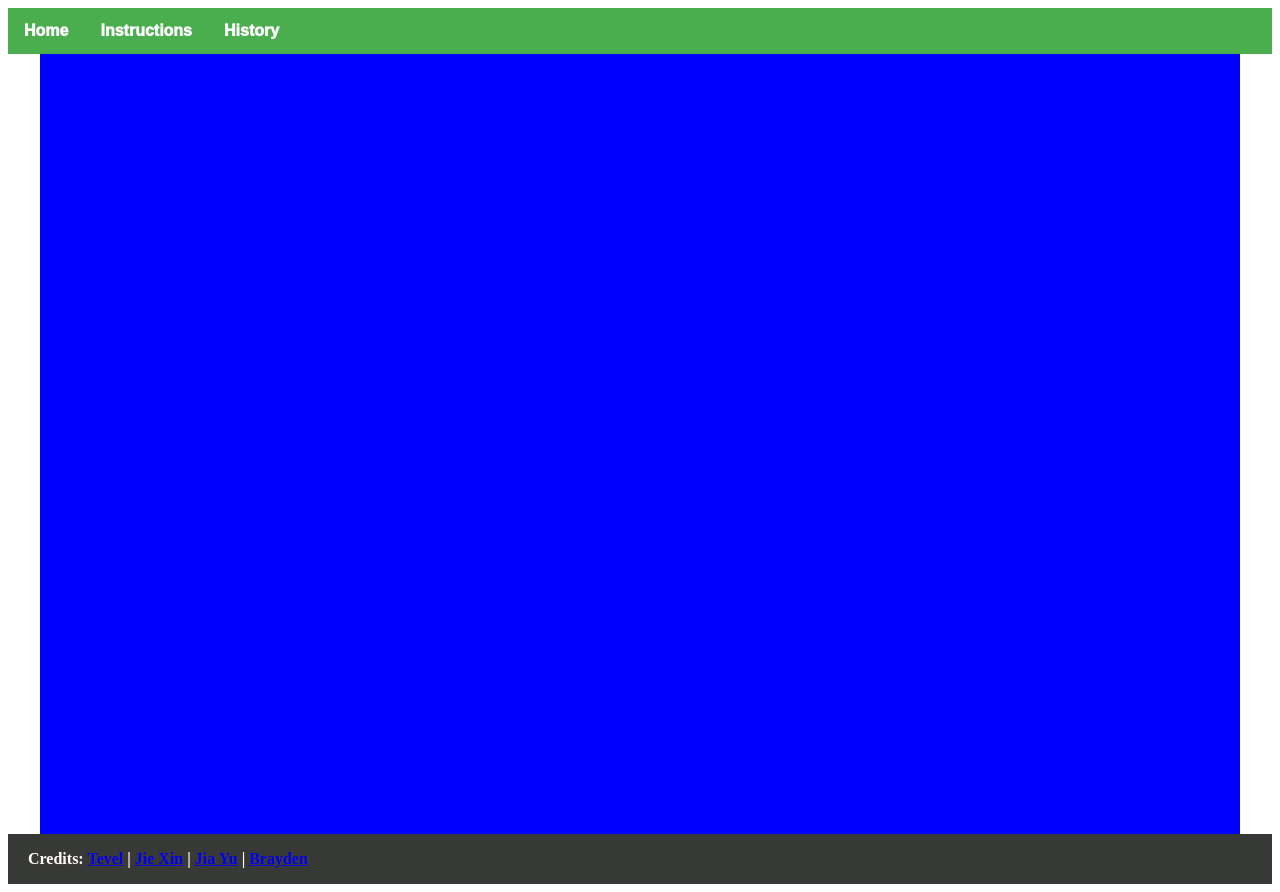
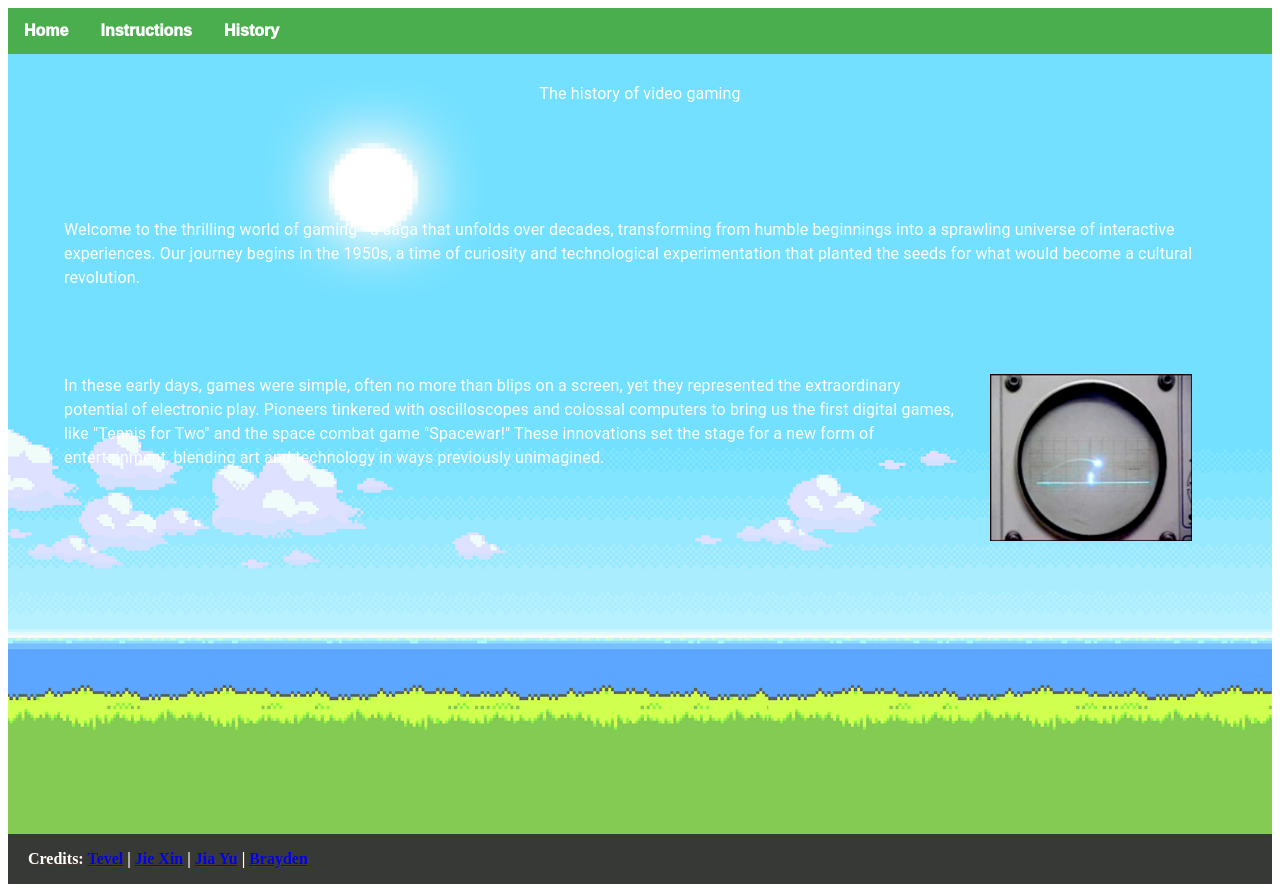
Before and after one commit to House-Fish/css_assignment2, a Next.js app: page /history in a window 1280 px wide. Built offline with nearby package versions, Linux system fonts and the light colour scheme.

Commit message:
History page update

```diff
--- a/app/history/page.jsx
+++ b/app/history/page.jsx
@@ -1,10 +1,49 @@
-import { Container, Typography } from "@mui/material";
+'use client';
+
+import React from 'react';
+import { Container, Typography } from '@mui/material';
+import styles from './page.module.css';
 
 function App() {
     return (
-    <Container sx = {{bgcolor: "blue", height: "100vh"}}>
-        <Typography></Typography>
-    </Container>
+        <div className={styles.parallax}>
+            <Container sx={{ height: "10vh", display: 'flex', flexDirection: 'column', justifyContent: 'center', alignItems: 'center' }}>
+                <Typography className={styles.flappybirdfont}>
+                    The history of video gaming
+                </Typography>
+            </Container>
+            <Container sx={{ height: "30vh", display: 'flex', flexDirection: 'column', justifyContent: 'center', alignItems: 'left' }}>
+                <Typography className={styles.flappybirdfont}>
+                Welcome to the thrilling world of gaming—a saga that unfolds over decades,
+                transforming from humble beginnings into a sprawling universe of interactive experiences.
+                Our journey begins in the 1950s, a time of curiosity and technological experimentation
+                that planted the seeds for what would become a cultural revolution.
+                </Typography>
+            </Container>
+            <Container sx={{ height: "30vh", display: 'flex', flexDirection: 'row', justifyContent: 'center', alignItems: 'right' }}>
+                <Typography className={styles.flappybirdfont}>
+                In these early days, games were simple, often
+                no more than blips on a screen, yet they represented
+                the extraordinary potential of electronic play. Pioneers
+                tinkered with oscilloscopes and colossal computers to
+                bring us the first digital games, like "Tennis for Two"
+                and the space combat game "Spacewar!" These innovations
+                set the stage for a new form of entertainment, blending
+                art and technology in ways previously unimagined.
+                </Typography>
+                <Container
+                component="img"
+                sx={{
+                    height: 233,
+                    width: 350,
+                    maxHeight: { xs: 233, md: 167 },
+                    maxWidth: { xs: 350, md: 250 },
+                }}
+                alt="Tennis for two."
+                src="/tennis_for_two.jpg"
+                />
+            </Container>
+        </div>
     );
 }
 
--- /dev/null
+++ b/app/history/page.module.css
@@ -0,0 +1,18 @@
+.parallax {
+    background-image: url('/background2.png');
+    height: 100vh;
+    background-attachment: fixed; /* parallex scrolling effect?? */
+    background-position: center;
+    background-repeat: no-repeat;
+    background-size: cover;
+  }
+
+  .flappybirdfont {
+    /* display: flex;
+    justify-content: space-between;
+    align-items: flex-start; */
+    font-family: 'Gill Sans', sans-serif;
+    color: #ffffff;
+    font-weight: bold;
+    font-size: small;
+  }
```
Also changed, not shown: public/tennis_for_two.jpg (added).
